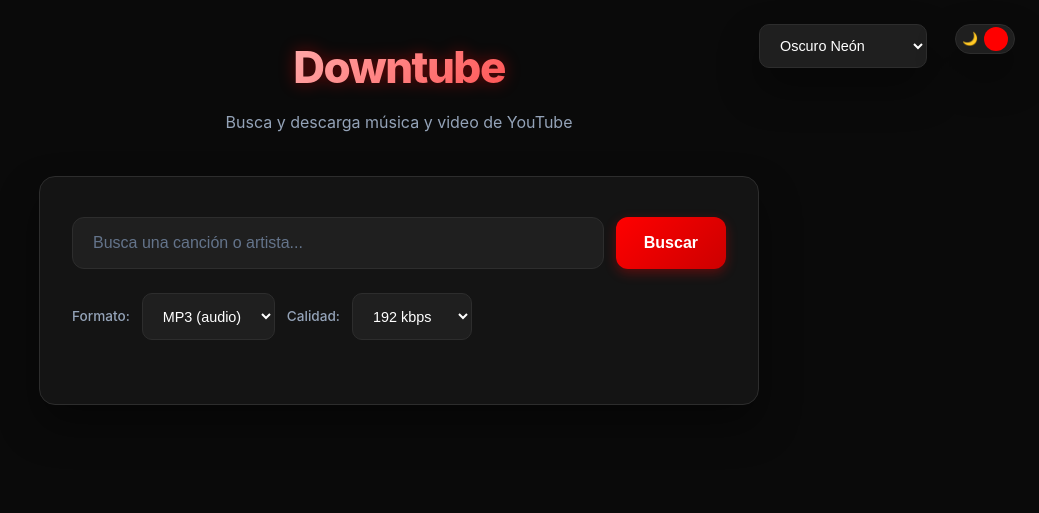
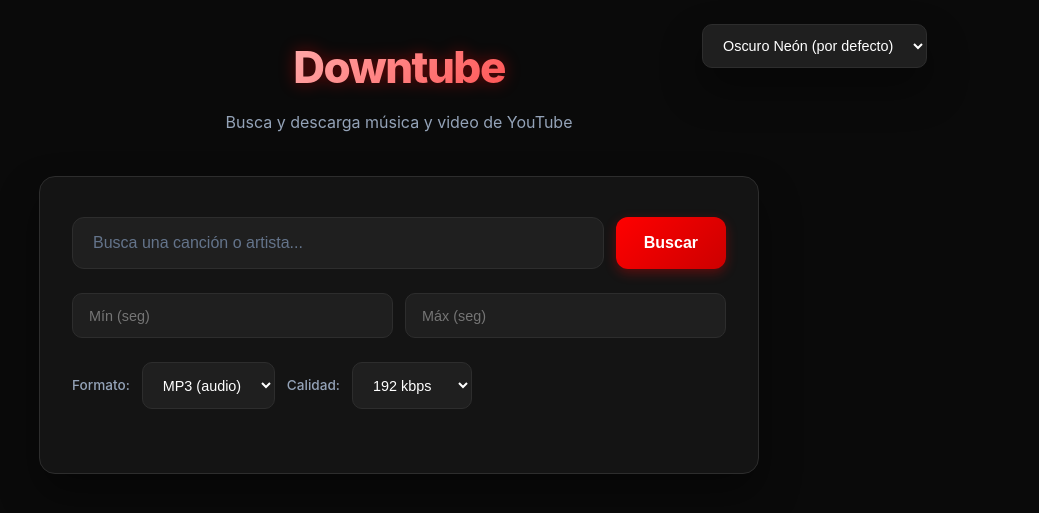
Before and after one commit to yonier-dev/downtube, a Django app: page / in a window 1280 px wide. Shown: the top 513 px of the page, without its empty margins (241-1280 px from the left). Run offline with Django 5.2, Linux system fonts and the light colour scheme.

Commit message:
fix: arreglar temas y quitar toggle de luna
- Quitar botón toggle de tema (luna y coso rojo)
- Arreglar selector de temas: valor vacío usa :root (Oscuro Neón por defecto)
- Corregir data-theme para que los 5 temas funcionen correctamente
- JS: eliminar código del toggle, mantener solo selector de temas

```diff
--- a/workspace/static/js/app.js
+++ b/workspace/static/js/app.js
@@ -18,49 +18,24 @@ let selectedVideo = null;
 let searchTimeout = null;
 
 // ==================== SELECTOR DE TEMAS (5 OPCIONES) ====================
-const themeThemes = {
-    'dark-neon': '🌙 Oscuro Neón',
-    'electric-blue': '⚡ Azul Eléctrico',
-    'neon-green': '🟢 Verde Neón',
-    'deep-purple': '🟣 Púrpura Profundo',
-    'light-minimal': '☀️ Claro Minimalista'
-};
 
-// Cargar tema guardado o usar el por defecto
-const savedTheme = localStorage.getItem('theme') || 'dark-neon';
-document.documentElement.setAttribute('data-theme', savedTheme);
+// Cargar tema guardado o usar el por defecto (vacío = :root Oscuro Neón)
+const savedTheme = localStorage.getItem('theme') || '';
+if (savedTheme) {
+    document.documentElement.setAttribute('data-theme', savedTheme);
+} else {
+    document.documentElement.removeAttribute('data-theme');
+}
 themeSelect.value = savedTheme;
-updateThemeIcon(savedTheme);
-
-function updateThemeIcon(theme) {
-    const themeNames = {
-        'dark-neon': '🌙',
-        'electric-blue': '⚡',
-        'neon-green': '🟢',
-        'deep-purple': '🟣',
-        'light-minimal': '☀️'
-    };
-    themeIcon.textContent = themeNames[theme] || '🌙';
-}
-
-themeToggle.addEventListener('click', () => {
-    const currentTheme = document.documentElement.getAttribute('data-theme');
-    const themes = Object.keys(themeThemes);
-    const currentIndex = themes.indexOf(currentTheme);
-    const nextIndex = (currentIndex + 1) % themes.length;
-    const nextTheme = themes[nextIndex];
-
-    document.documentElement.setAttribute('data-theme', nextTheme);
-    localStorage.setItem('theme', nextTheme);
-    themeSelect.value = nextTheme;
-    updateThemeIcon(nextTheme);
-});
 
 themeSelect.addEventListener('change', (e) => {
     const selectedTheme = e.target.value;
-    document.documentElement.setAttribute('data-theme', selectedTheme);
+    if (selectedTheme) {
+        document.documentElement.setAttribute('data-theme', selectedTheme);
+    } else {
+        document.documentElement.removeAttribute('data-theme');
+    }
     localStorage.setItem('theme', selectedTheme);
-    updateThemeIcon(selectedTheme);
 });
 
 // ==================== NOTIFICACIONES DEL NAVEGADOR ====================
--- a/workspace/templates/core/index.html
+++ b/workspace/templates/core/index.html
@@ -18,18 +18,12 @@
         <!-- Selector de temas -->
         <div class="theme-selector">
             <select id="themeSelect">
-                <option value="dark-neon">Oscuro Neón</option>
+                <option value="">Oscuro Neón (por defecto)</option>
                 <option value="electric-blue">Azul Eléctrico</option>
                 <option value="neon-green">Verde Neón</option>
                 <option value="deep-purple">Púrpura Profundo</option>
                 <option value="light-minimal">Claro Minimalista</option>
             </select>
-        </div>
-
-        <!-- Toggle claro/oscuro -->
-        <div class="theme-toggle" title="Cambiar tema">
-            <span class="toggle-icon" id="themeIcon">🌙</span>
-            <div class="toggle-thumb" id="themeThumb"></div>
         </div>
 
         <section class="search-section">
```
